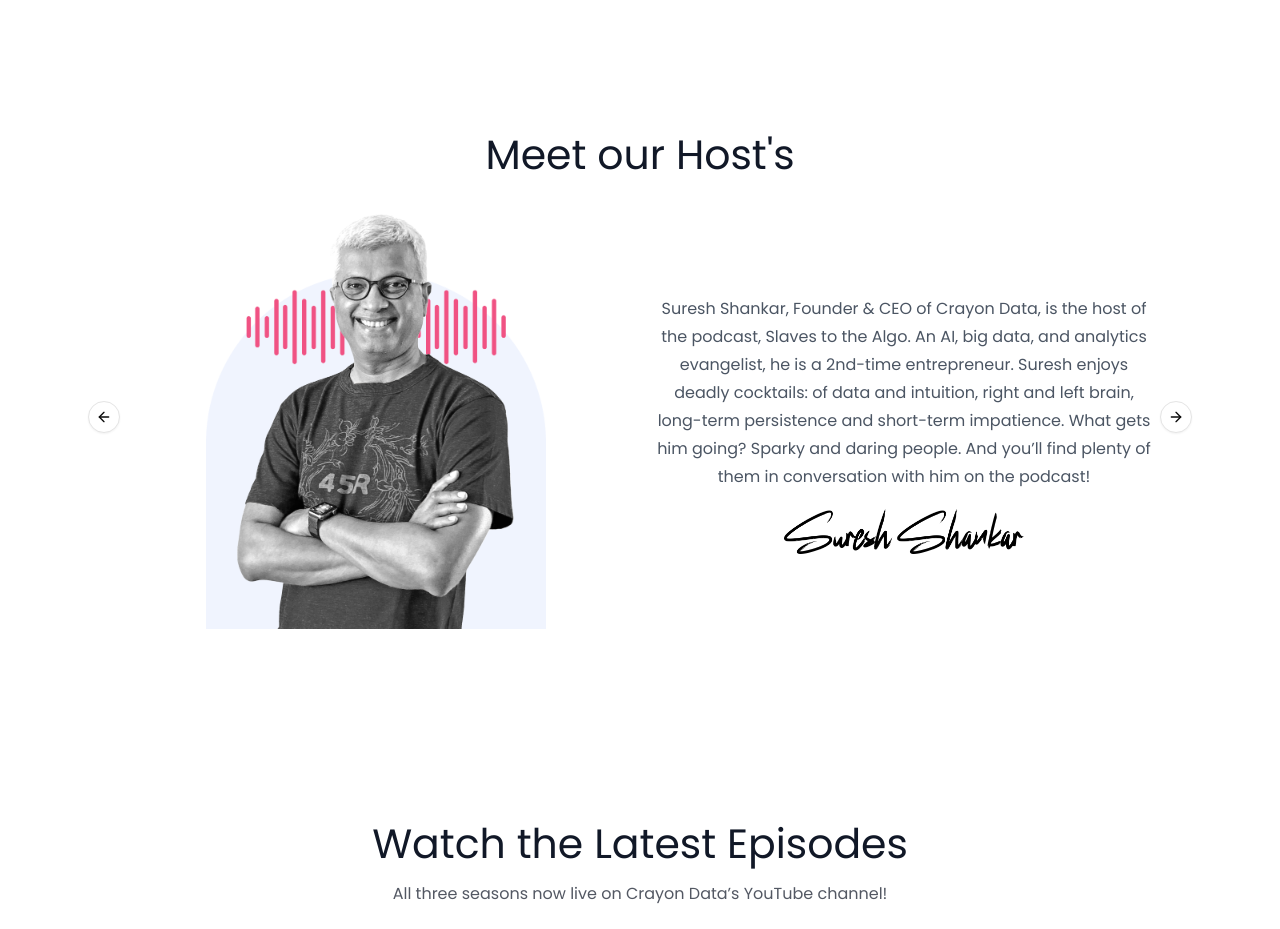
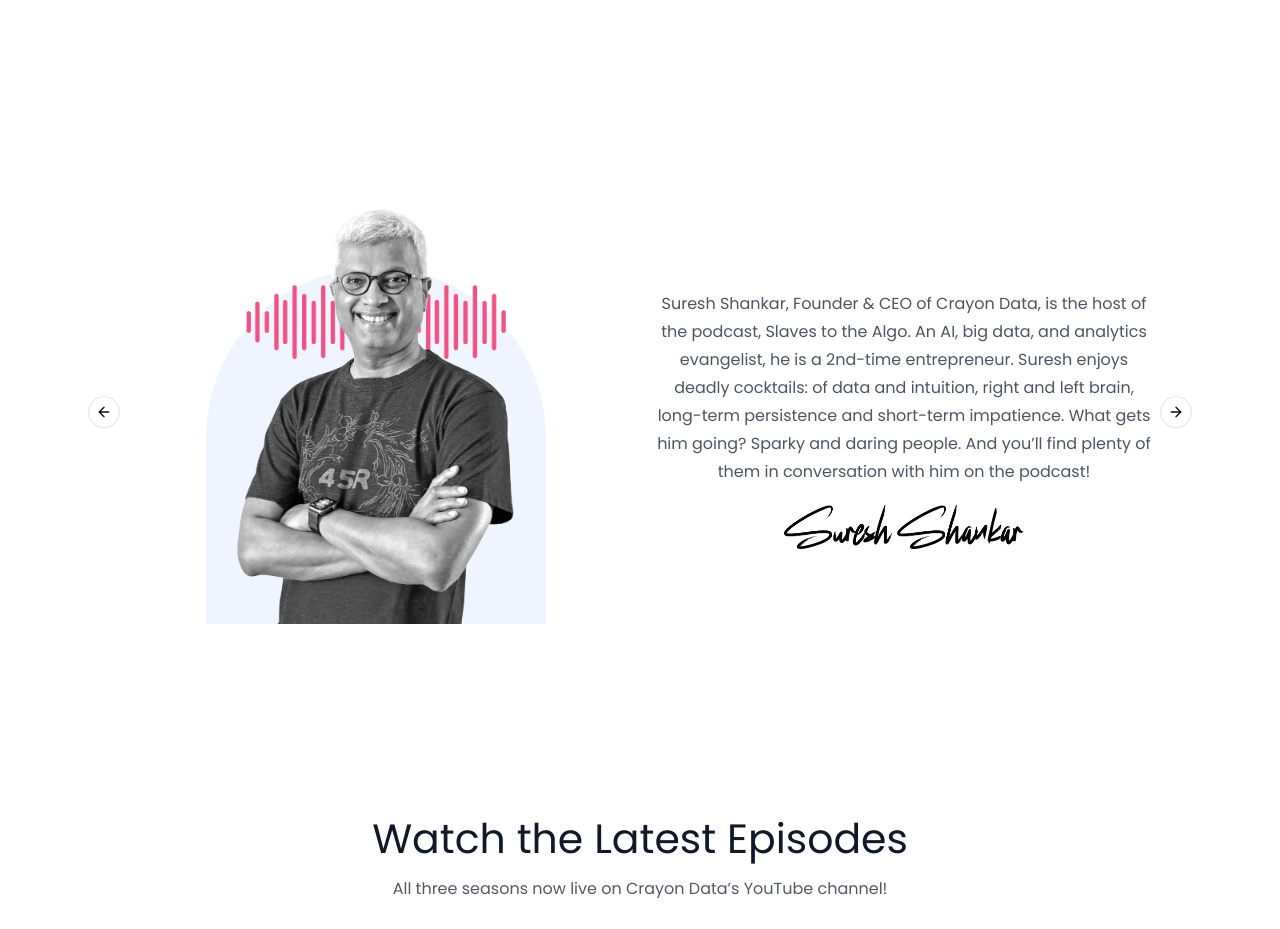
Before and after one commit to srini-crayon/Crayon-website-FED, a Next.js app: page /podcast in a window 1280 px wide. Shown: the part 940-1869 px from the top of the page. Built offline with nearby package versions, Linux system fonts and the light colour scheme; grey boxes are pictures that could not be loaded.

Commit message:
Refine podcast host heading styling

```diff
--- a/app/podcast/page.tsx
+++ b/app/podcast/page.tsx
@@ -436,15 +436,14 @@ export default function PodcastPage() {
           }}
         >
           <h2
-            className="text-center"
+            className="text-center fade-in-blur text-3xl md:text-4xl font-semibold text-[#161d26]"
             style={{
+              textAlign: "center",
               fontFamily: "Poppins, sans-serif",
-              fontSize: "clamp(28px, 3.2vw, 48px)",
-              lineHeight: "1.1",
-              fontWeight: 300,
-              color: "#111827",
-              margin: 0,
-              marginBottom: "28px",
+              maxWidth: "780px",
+              width: "100%",
+              margin: "0 auto 28px",
+              willChange: "opacity, transform, filter",
             }}
           >
             Meet our Host&apos;s
```
